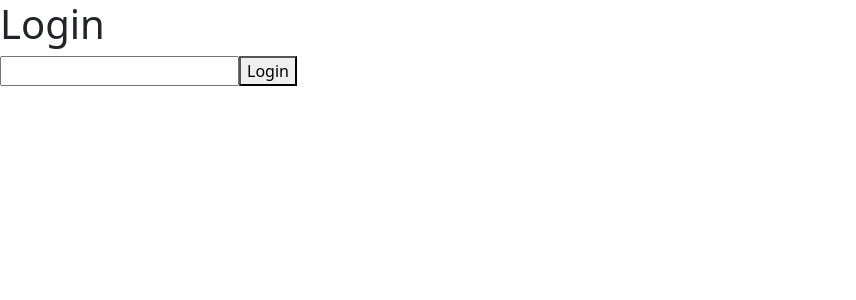
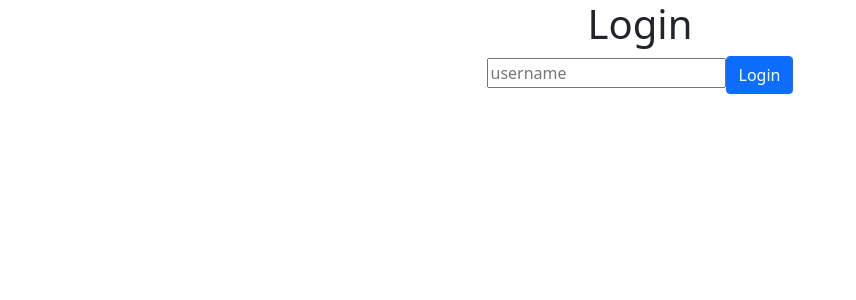
Before and after one commit to bperez3237/phase-2-react-project, a React (Create React App) app: page /login in a window 1280 px wide. Shown: the top 300 px of the page, without its empty margins (0-856 px from the left). Built offline with nearby package versions, Linux system fonts and the light colour scheme; data requests are answered from the project's data file.

Commit message:
Fix account component bug if no posts

```diff
--- a/src/components/Account.js
+++ b/src/components/Account.js
@@ -8,6 +8,18 @@ function Account({username, feed }) {
         counter = counter + post.text.length
     })
 
+    console.log(userFeed)
+    if (userFeed.length<1) {
+        return (
+            <div>
+                <h1>Account Owner:</h1>
+                <h2>{username}</h2>
+                <h2>Number of Posts: {0}</h2>
+                <h2>Characters Typed: {counter}</h2>
+                <h2>Last Post Time: N/A</h2>
+            </div>
+        )
+    } else {
         return (
             <div>
                 <h1>Account Owner:</h1>
@@ -18,5 +30,6 @@ function Account({username, feed }) {
             </div>
         )
     }
+}
 
 export default Account
--- a/src/components/Login.js
+++ b/src/components/Login.js
@@ -15,11 +15,17 @@ function Login({ setIsLoggedIn, username, setUsername }) {
   }
 
   return (
-    <div>
+    <div className="d-flex justify-content-center flex-wrap">
       <h1>Login</h1>
+      <div className="break"></div>
       <form onSubmit={handleSubmit} >
-        <input type='text' name='user' value={username} onChange={handleChange}/>
-        <button type='submit'>Login</button>
+        <input
+        placeholder="username"
+        type='text'
+        name='user'
+        value={username}
+        onChange={handleChange}/>
+        <button type='submit' className="btn btn-primary">Login</button>
       </form>
     </div>
   );
--- a/src/index.css
+++ b/src/index.css
@@ -11,3 +11,8 @@ code {
   font-family: source-code-pro, Menlo, Monaco, Consolas, 'Courier New',
     monospace;
 }
+
+.break {
+  flex-basis: 100%;
+  height: 0;
+}
```
Lines whose indentation alone changed are shown as unchanged.
